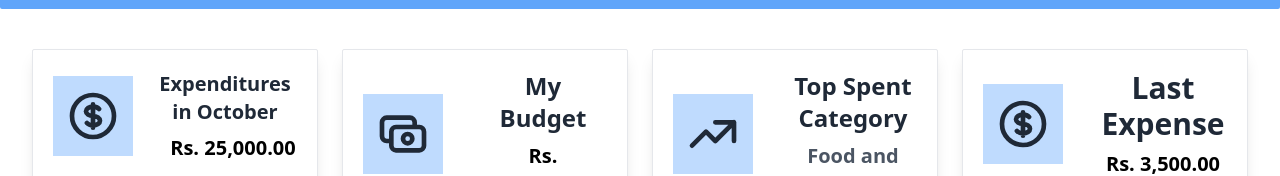
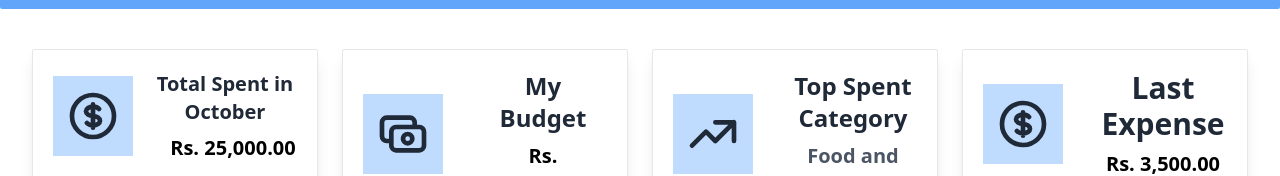
Before and after one commit to dumidu1998/Expense-tracker-front, a React (Create React App) app: page / in a window 1280 px wide. Shown: the part 143-319 px from the top of the page. Built offline with nearby package versions, Linux system fonts and the light colour scheme.

Commit message:
slight changes

```diff
--- a/src/components/HomeExpenseContainer.js
+++ b/src/components/HomeExpenseContainer.js
@@ -10,8 +10,6 @@ function HomeExpenseContainer(props) {
             <div className="p-6 flex flex-col bg-primary-100">
                 <ExpenditureCards />
                 <ExpenditureCards />
-                <ExpenditureCards />
-                <ExpenditureCards />
             </div>
         </div>
     )
--- a/src/components/cards/Card1.js
+++ b/src/components/cards/Card1.js
@@ -12,21 +12,17 @@ function Card1() {
                             </svg>
                         </h2>
                         <div className="flex flex-col ml-4">
-                            <h2 className="text-xl flex font-semibold text-gray-800 mb-2 ml-1">Expenditures in October</h2>
+                            <h2 className="text-xl flex font-semibold text-gray-800 mb-2 ml-1">Total Spent in October</h2>
                             <h2 className="text-xl flex justify-center font-semibold mb-2 ml-5">Rs. 25,000.00</h2>
                         </div>
                     </div>
-                    <div className="shadow w-full bg-grey-light border-1 mt-7 rounded-lg">
+                    <div className="shadow w-full bg-grey-light border-1 mt-7 rounded-lg mb-4">
                         <div className="bg-blue-800 text-xs rounded-lg leading-none py-1 text-center text-white" style={{ 'width': '65%' }}>65%</div>
                     </div>
                 </div>
             </div>
-            {/* Chart built with Chart.js 3 */}
             <div className="flex-grow">
-                {/* <h2 className="text-lg font-semibold text-gray-800 mb-2">1</h2> */}
-                {/* <div className="text-xs font-semibold text-gray-400 uppercase mb-1">2</div> */}
-                {/* Change the height attribute to adjust the chart height */}
-                {/* <LineChart data={chartData} width={389} height={128} />dumidu kasun bandara */}
+
             </div>
         </div >
     )
--- a/src/components/cards/Card2.js
+++ b/src/components/cards/Card2.js
@@ -18,7 +18,6 @@ function Card2() {
                     </div>
                 </div>
             </div>
-            {/* Chart built with Chart.js 3 */}
             <div className="">
                 <button className="btn justify-center items-center">
                     <div className="text-sm  flex flex-row font-semibold text-gray-400 uppercase mb-1 mt-8">
@@ -28,8 +27,6 @@ function Card2() {
                         </svg>
                     </div>
                 </button>
-                {/* Change the height attribute to adjust the chart height */}
-                {/* <LineChart data={chartData} width={389} height={128} />dumidu kasun bandara */}
             </div>
         </div >
     )
--- a/src/pages/Dashboard.js
+++ b/src/pages/Dashboard.js
@@ -25,6 +25,7 @@ function Dashboard() {
                     <LineGraph />
                     <PieChart />
                 </div>
+                {/* Home expenditures container */}
                 <div className="mx-1 my-5 border-2">
                     <HomeExpenseContainer />
                 </div>
```
